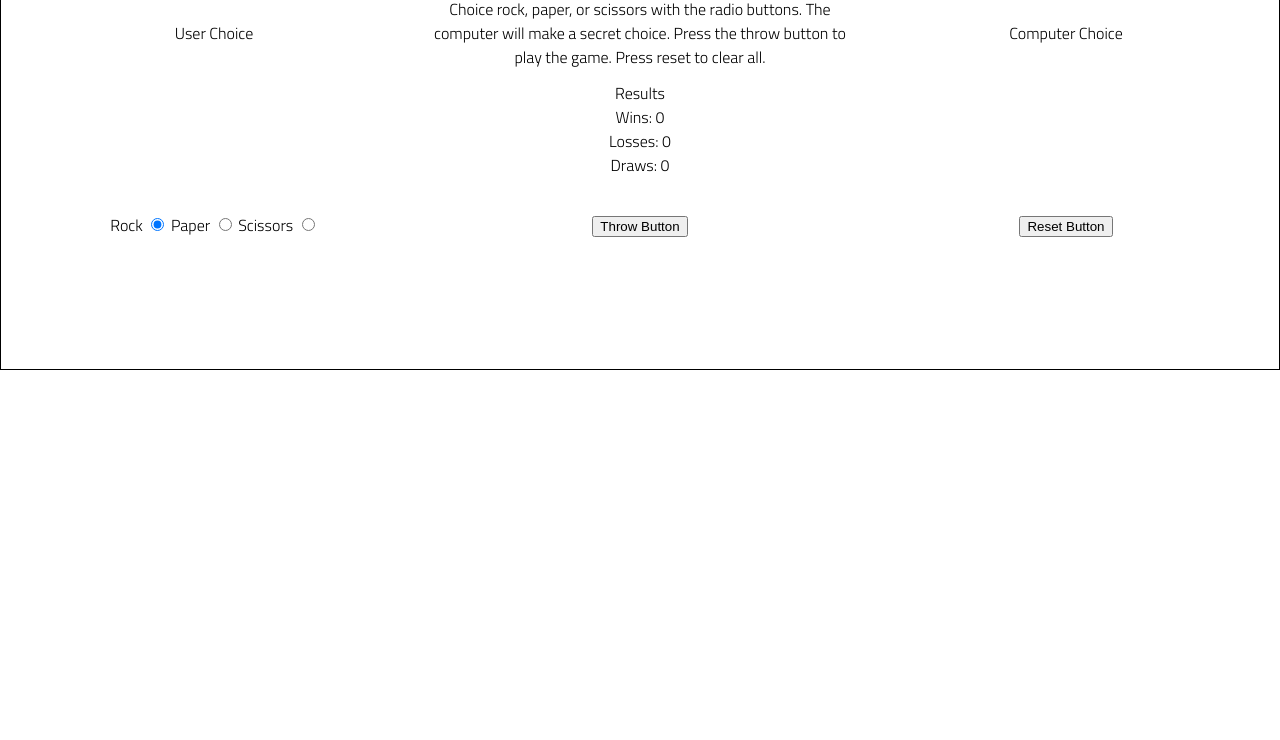
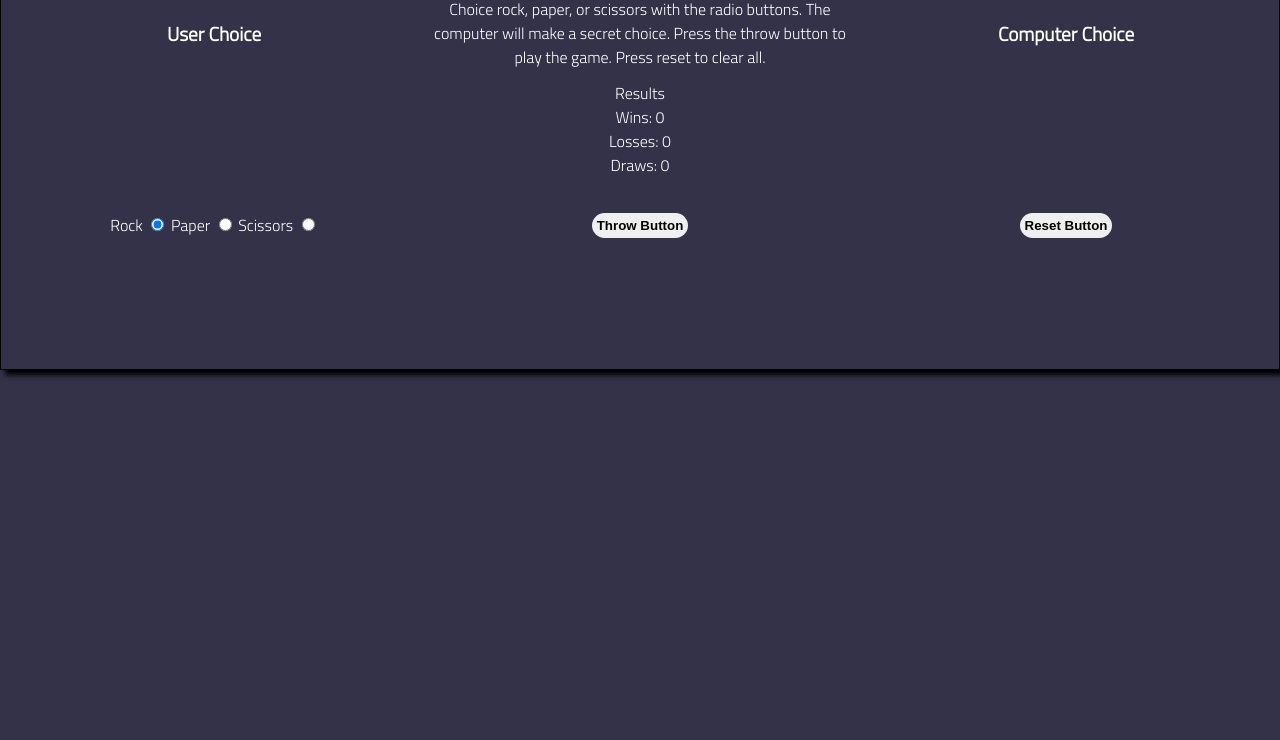
Before and after one commit to CaseyCameron/Lab-03-RPS, a plain HTML site: page index.html in a window 1280 px wide. Shown: the part 60-800 px from the top of the page. Drawn offline with Linux system fonts and the light colour scheme.

Commit message:
ok done done

```diff
--- a/app.js
+++ b/app.js
@@ -11,7 +11,8 @@ const lossesEl = document.getElementById('losses-div');
 const drawsEl = document.getElementById('draws-div');
 const throwButton = document.getElementById('throw-button-div');
 const resetButton = document.getElementById('reset-button-div');
-let resetTally = document.getElementById('reset-tally-div');
+const resetTally = document.getElementById('reset-tally-div');
+let resetCounter = 1;
 
 let gameTally = {
     wins: 1,
@@ -29,8 +30,6 @@ throwButton.addEventListener('click', () => {
 
     userChoiceEl.textContent = selectedChoice.value;
     computerChoiceEl.textContent = computerChoice;
-
-    console.log(computerImageEl.src, computerChoice);
 
     // change the user image (refactor later)
     if (selectedChoice.value === 'rock'){
@@ -87,7 +86,9 @@ resetButton.addEventListener('click', () => {
     lossesEl.textContent = 'Losses: 0';
     drawsEl.textContent = 'Draws: 0';
 
-    let resetCounter = 1;
-    resetTally.textContent = 'Reset tally: ';
-    resetTally.value = resetCounter++;
+    resetTally.textContent = 'Reset tally: ' + resetCounter++;
+
+    userImageEl.src = '';
+    computerImageEl.src = '';
+
 });
--- a/styles/style.css
+++ b/styles/style.css
@@ -1,7 +1,8 @@
 
 body {
     font-family: 'Titillium Web', sans-serif;
-    /*background-color: hsl(243, 18%, 24%); */
+    background-color: hsl(243, 18%, 24%);
+    color: white;
 }
 
 .main-section{
@@ -12,14 +13,53 @@ body {
     align-items: center;
     text-align: center;
     border: 1px solid black;
+    box-shadow: 5px 5px 5px black;
+
 }
 
 header {
     display: flex;
     justify-content: center;
+    box-shadow: 5px 5px 5px black;
+}
+
+#computer-choice-div{
+    font-weight: bold;
+    font-size: larger;
+}
+
+
+#user-choice-div{
+    font-weight: bold;
+    font-size: larger;
+
 }
 
 h1 {
     font-size: 1.8rem;
     font-weight: bold;
 }
+
+#throw-button-div{
+    border: none;
+    font-weight: bold;
+    padding: 5px;
+    text-align: center;
+    text-decoration: none;
+    display: inline-block;
+    border-radius: 15px;
+    border-left: none;
+    border-right: none;
+}
+
+#reset-button-div{
+        border: none;
+        font-weight: bold;
+        padding: 5px;
+        text-align: center;
+        text-decoration: none;
+        display: inline-block;
+        border-radius: 15px;
+        border-left: none;
+        border-right: none;
+}
```
